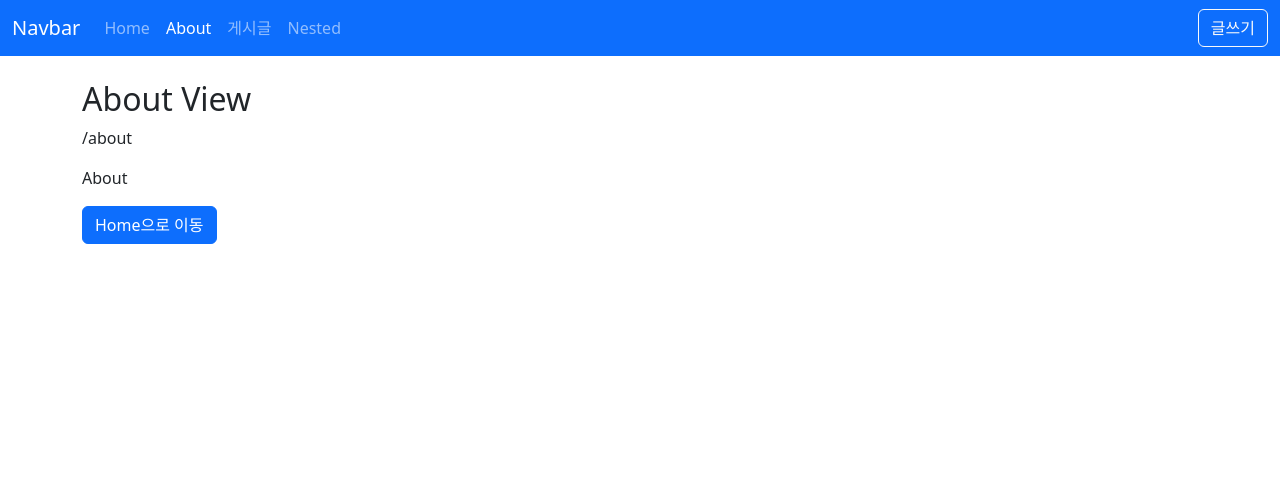
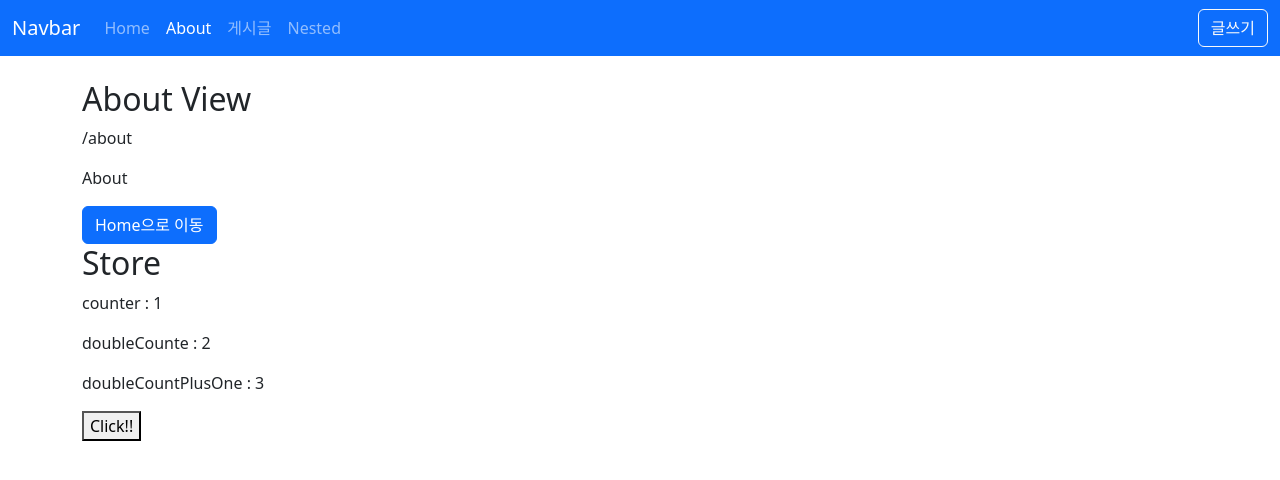
Before and after one commit to Woochang1132/vue3-project, a Vue app: page /about in a window 1280 px wide. Shown: the top 480 px of the page. Built offline with nearby package versions, Linux system fonts and the light colour scheme.

Commit message:
[개발] > pinia > state,actions, getters 활용하기

```diff
--- a/package.json
+++ b/package.json
@@ -16,6 +16,7 @@
     "bootstrap": "^5.3.3",
     "bootstrap-icons": "^1.11.3",
     "dayjs": "^1.11.13",
+    "pinia": "^3.0.1",
     "vue": "^3.4.29",
     "vue-router": "^4.5.0"
   },
--- /dev/null
+++ b/src/stores/counter.js
@@ -0,0 +1,18 @@
+import { defineStore } from 'pinia';
+
+export const useCounterStore = defineStore('counter', {
+  state: () => ({
+    counter: 1,
+  }),
+  getters: {
+    doubleCount: state => state.counter * 2,
+    doubleCountPlusOne() {
+      return this.doubleCount + 1;
+    },
+  },
+  actions: {
+    increment() {
+      this.counter++;
+    },
+  },
+});
--- a/src/views/AboutView.vue
+++ b/src/views/AboutView.vue
@@ -6,14 +6,25 @@
     <button class="btn btn-primary" @click="$router.push('/')">
       Home으로 이동
     </button>
+    <h2>Store</h2>
+    <p>counter : {{ counter }}</p>
+    <p>doubleCounte : {{ doubleCount }}</p>
+    <p>doubleCountPlusOne : {{ doubleCountPlusOne }}</p>
+    <button @click="increment()">Click!!</button>
   </div>
 </template>
 
 <script setup>
 import { useRoute } from 'vue-router';
+import { useCounterStore } from '@/stores/counter';
+import { storeToRefs } from 'pinia';
 
 const route = useRoute();
 console.log('route.path', route.path);
+
+const store = useCounterStore();
+const { counter, doubleCount, doubleCountPlusOne } = storeToRefs(store);
+const { increment } = store; // 가져오는 함수이기 때문에 이렇게 구성이 가능하다.
 </script>
 
 <style lang="scss" scoped></style>
```
Also changed, not shown: src/main.js (+2 -10 lines).
